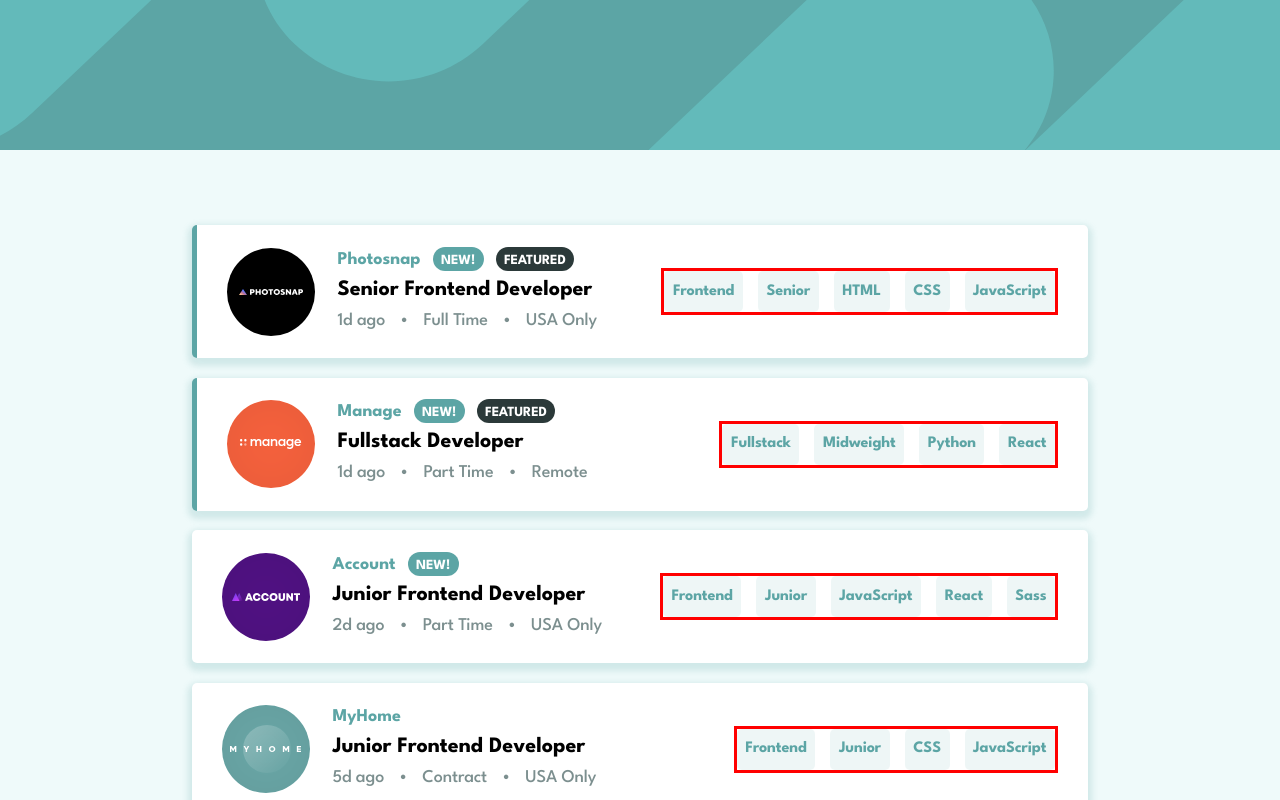
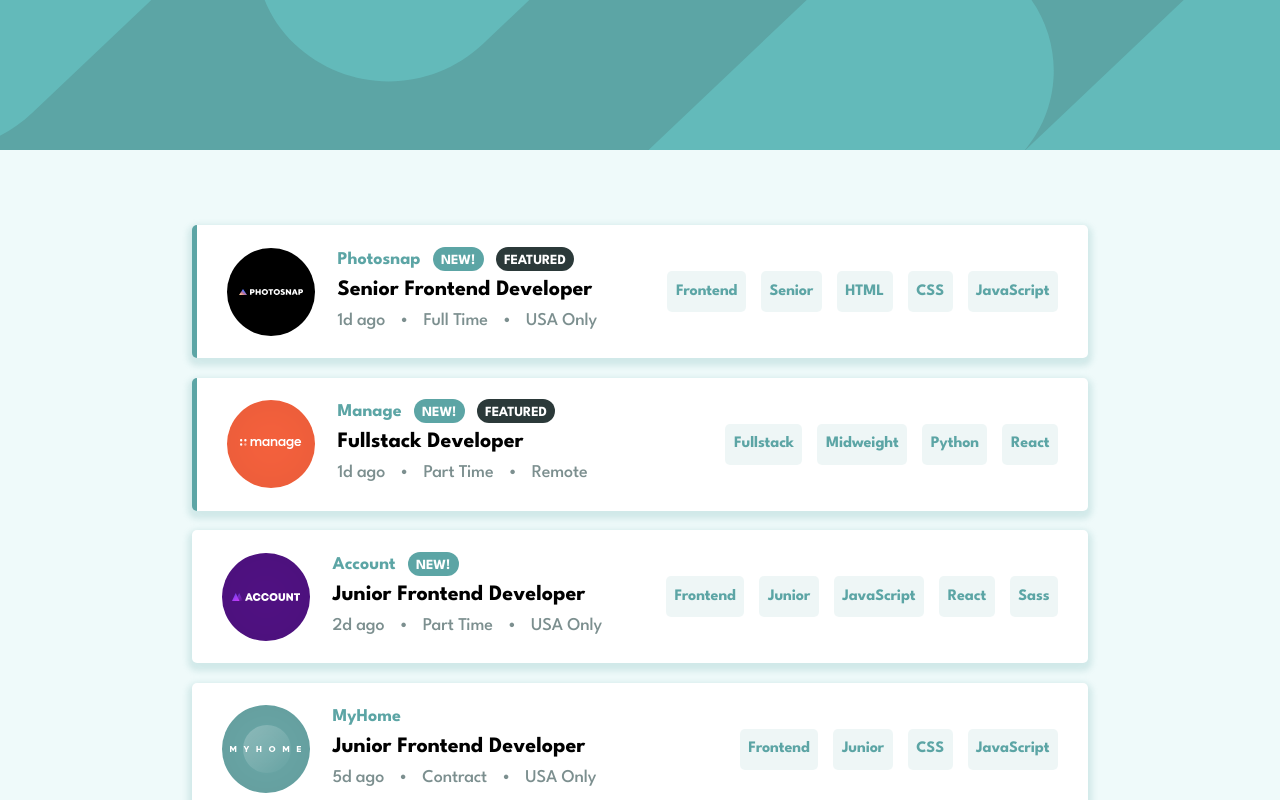
Before and after one commit to brunocs90/static-job-listings, a React (Vite) app: page / in a window 1280 px wide. Shown: the top 800 px of the page. Built offline with nearby package versions, Linux system fonts and the light colour scheme.

Commit message:
remove debuger

```diff
--- a/src/components/Job/styles.ts
+++ b/src/components/Job/styles.ts
@@ -142,8 +142,6 @@ export const TagContainer = styled.div`
     flex-wrap: wrap;
     justify-content: flex-start;
 
-    border: solid red;
-
     span {
         background-color: ${({ theme }) => theme.colors['desaturated-dark-opacity']};
         color: ${({ theme }) => theme.colors['desaturated-dark']};
```
